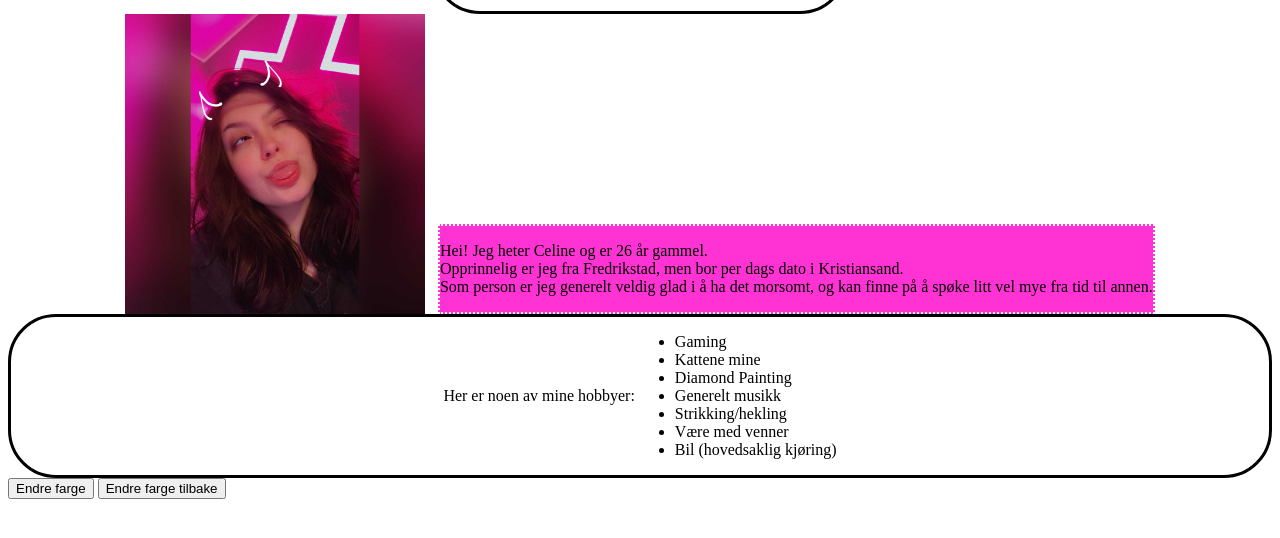
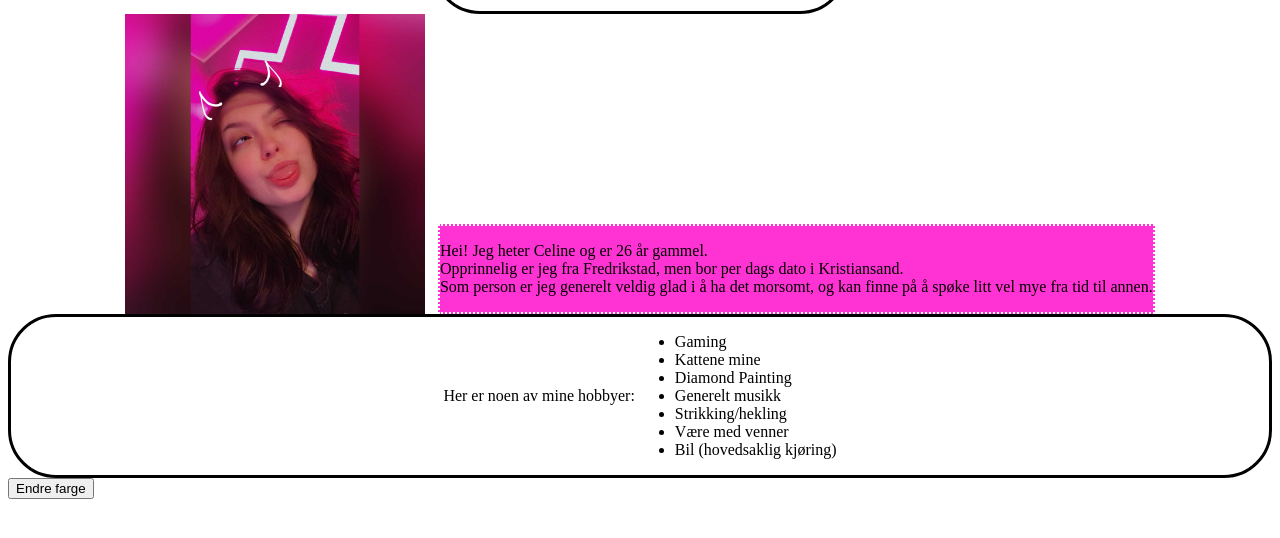
Before and after one commit to celsve-cmd/Introduksjonsoppgave, a plain HTML site: page index.html in a window 1280 px wide. Shown: the part 100-638 px from the top of the page. Drawn offline with Linux system fonts and the light colour scheme.

Commit message:
Update index.html

```diff
--- a/index.html
+++ b/index.html
@@ -56,7 +56,6 @@
             align-items: center;
         }
 
-
     </style>
 
 </head>
@@ -94,18 +93,15 @@
     </div>
 
 
-        <button onclick="changeIntroBackground()">Endre farge</button>
-        <button onclick="restoreIntroBackground()">Endre farge tilbake</button>
+    <button onclick="changeBackground()">Endre farge</button>
 
 
     <script>
-        function changeIntroBackground(){
 
-        }
 
-        function restoreIntroBackground(){
 
-        }
+
+
 
 
     </script>
```
